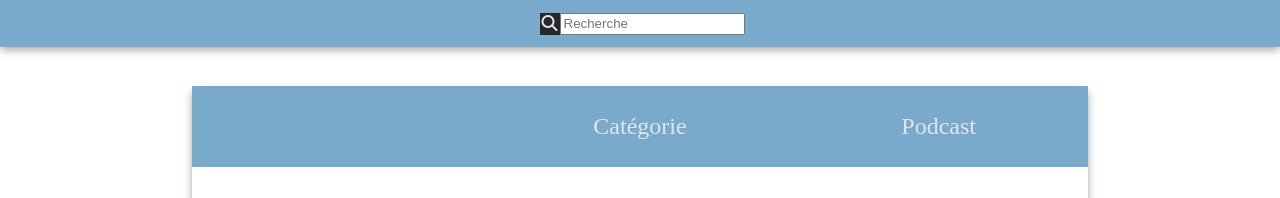
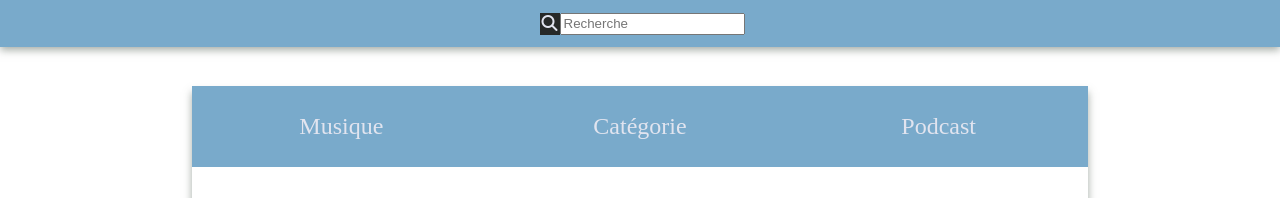
Before and after one commit to arkunis/JS_lecteur, a plain HTML site: page index.html in a window 1280 px wide. Shown: the top 198 px of the page. Drawn offline with nearby package versions, Linux system fonts and the light colour scheme; no server answers.

Commit message:
Update index.html

```diff
--- a/index.html
+++ b/index.html
@@ -23,7 +23,7 @@
         <section class="contenu">
             <article class="navcouleur">
                 <nav class="nav">
-                    <li><a href=""></a></li>
+                    <li><a href="">Musique</a></li>
                     <li><a href="">Catégorie</a></li>
                     <li><a href="">Podcast</a></li>
                 </nav>
```
